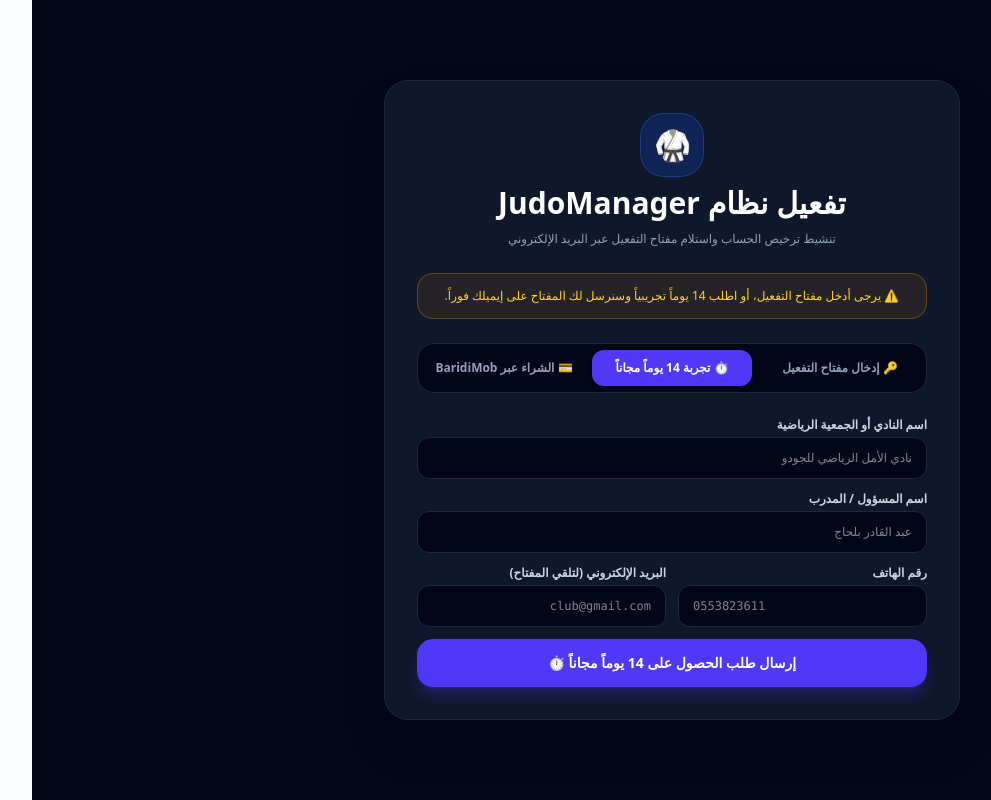
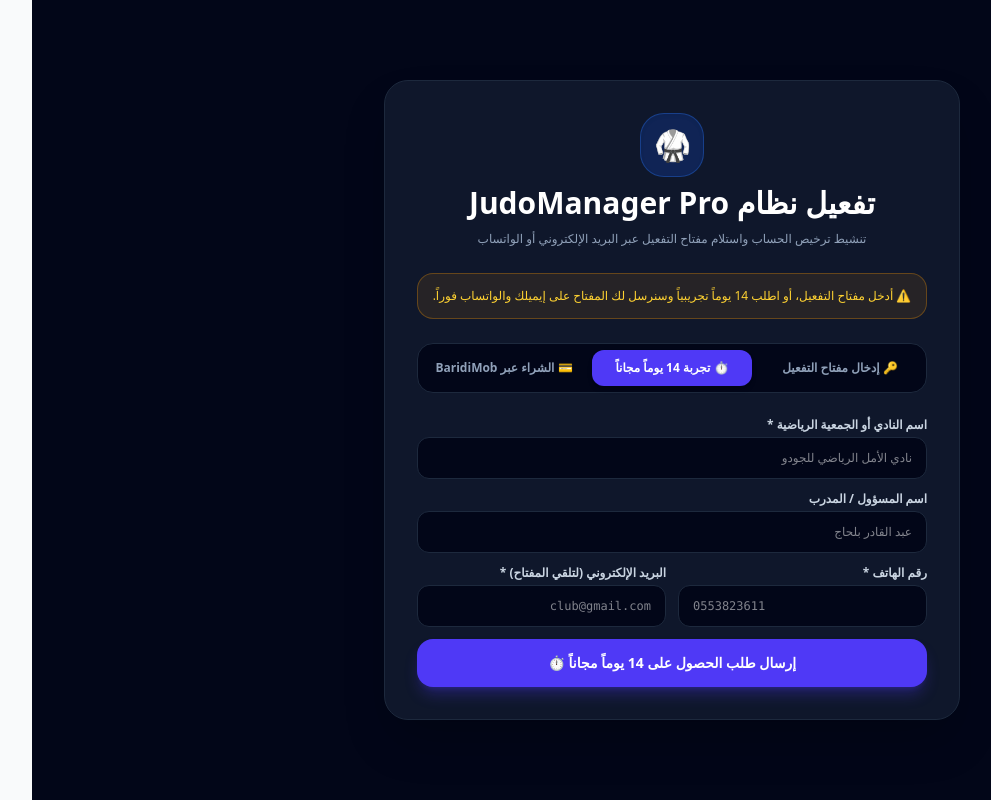
Before and after one commit to Yanisnino/judo-manager, a Next.js app: page /activate in a window 1280 px wide. Both pictures are taken after a click on the button "⏱️ تجربة 14 يوماً مجاناً". Shown: the whole page, without its empty margins (144-1135 px from the left). Built offline with nearby package versions, Linux system fonts and the light colour scheme.

Commit message:
fix: إصلاح وتفعيل زر الإرسال المباشر وربطه بالواتساب ولوحة الأدمن لطلب الترخيص مدى الحياة

```diff
--- a/src/app/activate/page.tsx
+++ b/src/app/activate/page.tsx
@@ -35,15 +35,14 @@
     }
   };
 
-  const handleRequestSubmit = (e: React.FormEvent, type: "TRIAL_14_DAYS" | "LIFETIME_PRO") => {
-    e.preventDefault();
-    if (!clubName || !phone || !email) {
-      alert("يرجى ملء جميع الحقول المطلوبة (اسم النادي، رقم الهاتف، والبريد الإلكتروني)!");
+  const executeSubmit = (type: "TRIAL_14_DAYS" | "LIFETIME_PRO") => {
+    if (!clubName.trim() || !phone.trim() || !email.trim()) {
+      alert("يرجى ملء كافة البيانات المطلوبة: اسم النادي، رقم الهاتف، والبريد الإلكتروني!");
       return;
     }
 
     if (type === "LIFETIME_PRO" && !receiptUrl.trim()) {
-      alert("يرجى كتابة رقم وصل الدفع أو بيانات العملية بريدي موب!");
+      alert("يرجى إدخال رقم أو بيانات وصل دفع BaridiMob!");
       return;
     }
 
@@ -53,10 +52,16 @@
       phone,
       email,
       requestType: type,
-      receiptUrl: type === "LIFETIME_PRO" ? receiptUrl || "وصل تحويل بريدي موب BaridiMob مرفوق" : undefined,
+      receiptUrl: type === "LIFETIME_PRO" ? receiptUrl || "وصل تحويل بريدي موب مرفوق" : undefined,
     });
 
     setSubmittedReqId(req.id);
+
+    // Open WhatsApp directly with formatted request
+    const waText = encodeURIComponent(
+      `السلام عليكم، قمت بإرسال طلب تفعيل JudoManager Pro:\n- اسم النادي: ${clubName}\n- رقم الطلب: ${req.id}\n- الإيميل: ${email}\n- الوصل/التحويل: ${receiptUrl || "تحويل بريدي موب"}`
+    );
+    window.open(`https://wa.me/213553823611?text=${waText}`, "_blank");
   };
 
   return (
@@ -68,9 +73,9 @@
           <div className="w-16 h-16 rounded-3xl bg-blue-600/20 text-blue-400 border border-blue-500/30 font-black text-3xl flex items-center justify-center mx-auto shadow-inner">
             🥋
           </div>
-          <h1 className="text-2xl md:text-3xl font-black text-white">تفعيل نظام JudoManager</h1>
+          <h1 className="text-2xl md:text-3xl font-black text-white">تفعيل نظام JudoManager Pro</h1>
           <p className="text-xs text-slate-400 leading-relaxed">
-            تنشيط ترخيص الحساب واستلام مفتاح التفعيل عبر البريد الإلكتروني
+            تنشيط ترخيص الحساب واستلام مفتاح التفعيل عبر البريد الإلكتروني أو الواتساب
           </p>
         </div>
 
@@ -89,25 +94,28 @@
           </div>
         ) : (
           <div className="bg-amber-500/10 border border-amber-500/30 rounded-2xl p-3.5 text-center text-xs text-amber-300 font-medium">
-            ⚠️ يرجى أدخل مفتاح التفعيل، أو اطلب 14 يوماً تجريبياً وسنرسل لك المفتاح على إيميلك فوراً.
+            ⚠️ أدخل مفتاح التفعيل، أو اطلب 14 يوماً تجريبياً وسنرسل لك المفتاح على إيميلك والواتساب فوراً.
           </div>
         )}
 
         {/* Navigation Tabs */}
         <div className="grid grid-cols-3 gap-2 bg-slate-950 p-1.5 rounded-2xl border border-slate-800 text-xs font-bold">
           <button
+            type="button"
             onClick={() => { setActiveTab("KEY"); setSubmittedReqId(null); }}
             className={`py-2.5 rounded-xl transition-all ${activeTab === "KEY" ? "bg-blue-600 text-white shadow-md" : "text-slate-400 hover:text-white"}`}
           >
             🔑 إدخال مفتاح التفعيل
           </button>
           <button
+            type="button"
             onClick={() => { setActiveTab("TRIAL"); setSubmittedReqId(null); }}
             className={`py-2.5 rounded-xl transition-all ${activeTab === "TRIAL" ? "bg-indigo-600 text-white shadow-md" : "text-slate-400 hover:text-white"}`}
           >
             ⏱️ تجربة 14 يوماً مجاناً
           </button>
           <button
+            type="button"
             onClick={() => { setActiveTab("PAYMENT"); setSubmittedReqId(null); }}
             className={`py-2.5 rounded-xl transition-all ${activeTab === "PAYMENT" ? "bg-emerald-600 text-white shadow-md" : "text-slate-400 hover:text-white"}`}
           >
@@ -140,28 +148,28 @@
 
         {/* Tab 2: 14-Day Free Trial Request */}
         {activeTab === "TRIAL" && (
-          <div>
+          <div className="space-y-4">
             {submittedReqId ? (
               <div className="bg-indigo-600/10 border border-indigo-500/30 rounded-2xl p-6 text-center space-y-3">
                 <span className="text-3xl block">📧</span>
-                <h3 className="font-bold text-white text-base">تم تسجيل طلب الترخيص التجريبي!</h3>
+                <h3 className="font-bold text-white text-base">تم تسجيل طلب الترخيص التجريبي بنجاح!</h3>
                 <p className="text-xs text-slate-300 leading-relaxed">
-                  رقم طلبك: <strong className="text-indigo-400 font-mono">{submittedReqId}</strong>. بعد مراجعة أدمن النظام، سيصلك مفتاح التفعيل مباشرة على بريدك الإلكتروني: <strong className="text-white font-mono">{email}</strong>
+                  رقم طلبك: <strong className="text-indigo-400 font-mono">{submittedReqId}</strong>
                 </p>
                 <div className="pt-2">
-                  <a
-                    href={`https://wa.me/213553823611?text=السلام%20عليكم،%20أريد%20تأكيد%20مفتاح%20التجربة%2014%20يوم%20لطلب:%20${submittedReqId}%20الإيميل:%20${encodeURIComponent(email)}`}
-                    target="_blank"
-                    className="px-4 py-2.5 bg-emerald-600 hover:bg-emerald-500 text-white font-bold rounded-xl text-xs inline-flex items-center gap-1.5"
+                  <button
+                    type="button"
+                    onClick={() => executeSubmit("TRIAL_14_DAYS")}
+                    className="px-5 py-3 bg-emerald-600 hover:bg-emerald-500 text-white font-bold rounded-xl text-xs inline-flex items-center gap-1.5 shadow-lg"
                   >
-                    💬 تواصل سريع مع الأدمن على الواتساب
-                  </a>
+                    💬 إرسال الطلب فورياً عبر الواتساب للأدمن
+                  </button>
                 </div>
               </div>
             ) : (
-              <form onSubmit={(e) => handleRequestSubmit(e, "TRIAL_14_DAYS")} className="space-y-3 text-xs">
+              <div className="space-y-3 text-xs">
                 <div>
-                  <label className="block text-slate-300 font-bold mb-1">اسم النادي أو الجمعية الرياضية</label>
+                  <label className="block text-slate-300 font-bold mb-1">اسم النادي أو الجمعية الرياضية *</label>
                   <input
                     type="text"
                     required
@@ -175,7 +183,6 @@
                   <label className="block text-slate-300 font-bold mb-1">اسم المسؤول / المدرب</label>
                   <input
                     type="text"
-                    required
                     placeholder="عبد القادر بلحاج"
                     value={managerName}
                     onChange={(e) => setManagerName(e.target.value)}
@@ -184,7 +191,7 @@
                 </div>
                 <div className="grid grid-cols-1 sm:grid-cols-2 gap-3">
                   <div>
-                    <label className="block text-slate-300 font-bold mb-1">رقم الهاتف</label>
+                    <label className="block text-slate-300 font-bold mb-1">رقم الهاتف *</label>
                     <input
                       type="tel"
                       required
@@ -195,7 +202,7 @@
                     />
                   </div>
                   <div>
-                    <label className="block text-slate-300 font-bold mb-1">البريد الإلكتروني (لتلقي المفتاح)</label>
+                    <label className="block text-slate-300 font-bold mb-1">البريد الإلكتروني (لتلقي المفتاح) *</label>
                     <input
                       type="email"
                       required
@@ -207,12 +214,13 @@
                   </div>
                 </div>
                 <button
-                  type="submit"
+                  type="button"
+                  onClick={() => executeSubmit("TRIAL_14_DAYS")}
                   className="w-full py-3.5 bg-indigo-600 hover:bg-indigo-500 text-white font-bold rounded-2xl shadow-lg shadow-indigo-600/30 transition-all text-sm"
                 >
                   إرسال طلب الحصول على 14 يوماً مجاناً ⏱️
                 </button>
-              </form>
+              </div>
             )}
           </div>
         )}
@@ -230,7 +238,7 @@
                 <span className="font-mono text-white font-bold text-base">9,000 دج</span>
               </div>
               <div className="text-[11px] text-slate-400 pt-1">
-                يرجى رفع بيانات وصل التحويل والبريد الإلكتروني، وسيتم إرسال مفتاح التفعيل الدائم على إيميلك فور تأكيد التحويل من الأدمن.
+                يرجى رفع بيانات وصل التحويل والبريد الإلكتروني، وسيتم إرسال مفتاح التفعيل الدائم على إيميلك والواتساب فور تأكيد التحويل.
               </div>
             </div>
 
@@ -245,17 +253,17 @@
                   سيتم التحقق من التحويل من الأدمن وإرسال مفتاح الترخيص مدى الحياة إلى بريدك الإلكتروني: <strong className="text-white font-mono">{email}</strong>
                 </p>
                 <div className="pt-2">
-                  <a
-                    href={`https://wa.me/213553823611?text=السلام%20عليكم،%20قمت%20بتحويل%20مبلغ%209000دج%20بريدي%20موب%20لطلب%20الترخيص:%20${submittedReqId}%20الوصل:%20${encodeURIComponent(receiptUrl)}`}
-                    target="_blank"
-                    className="px-4 py-2.5 bg-emerald-600 hover:bg-emerald-500 text-white font-bold rounded-xl text-xs inline-flex items-center gap-1.5"
+                  <button
+                    type="button"
+                    onClick={() => executeSubmit("LIFETIME_PRO")}
+                    className="px-5 py-3 bg-emerald-600 hover:bg-emerald-500 text-white font-bold rounded-xl text-xs inline-flex items-center gap-1.5 shadow-lg"
                   >
-                    💬 إرسال نسخة الوصل للأدمن فورياً عبر الواتساب
-                  </a>
+                    💬 إعادة فتح المحادثة المباشرة مع الأدمن عبر الواتساب
+                  </button>
                 </div>
               </div>
             ) : (
-              <form onSubmit={(e) => handleRequestSubmit(e, "LIFETIME_PRO")} className="space-y-3 text-xs">
+              <div className="space-y-3 text-xs">
                 <div>
                   <label className="block text-slate-300 font-bold mb-1">اسم النادي أو الجمعية *</label>
                   <input
@@ -303,12 +311,13 @@
                   />
                 </div>
                 <button
-                  type="submit"
+                  type="button"
+                  onClick={() => executeSubmit("LIFETIME_PRO")}
                   className="w-full py-3.5 bg-emerald-600 hover:bg-emerald-500 text-white font-bold rounded-2xl shadow-lg shadow-emerald-600/30 transition-all text-sm"
                 >
-                  إرسال وصل الدفع وتلقي المفتاح عبر الإيميل 💳
+                  إرسال وصل الدفع والفتح المباشر لـ WhatsApp 💳
                 </button>
-              </form>
+              </div>
             )}
           </div>
         )}
```
